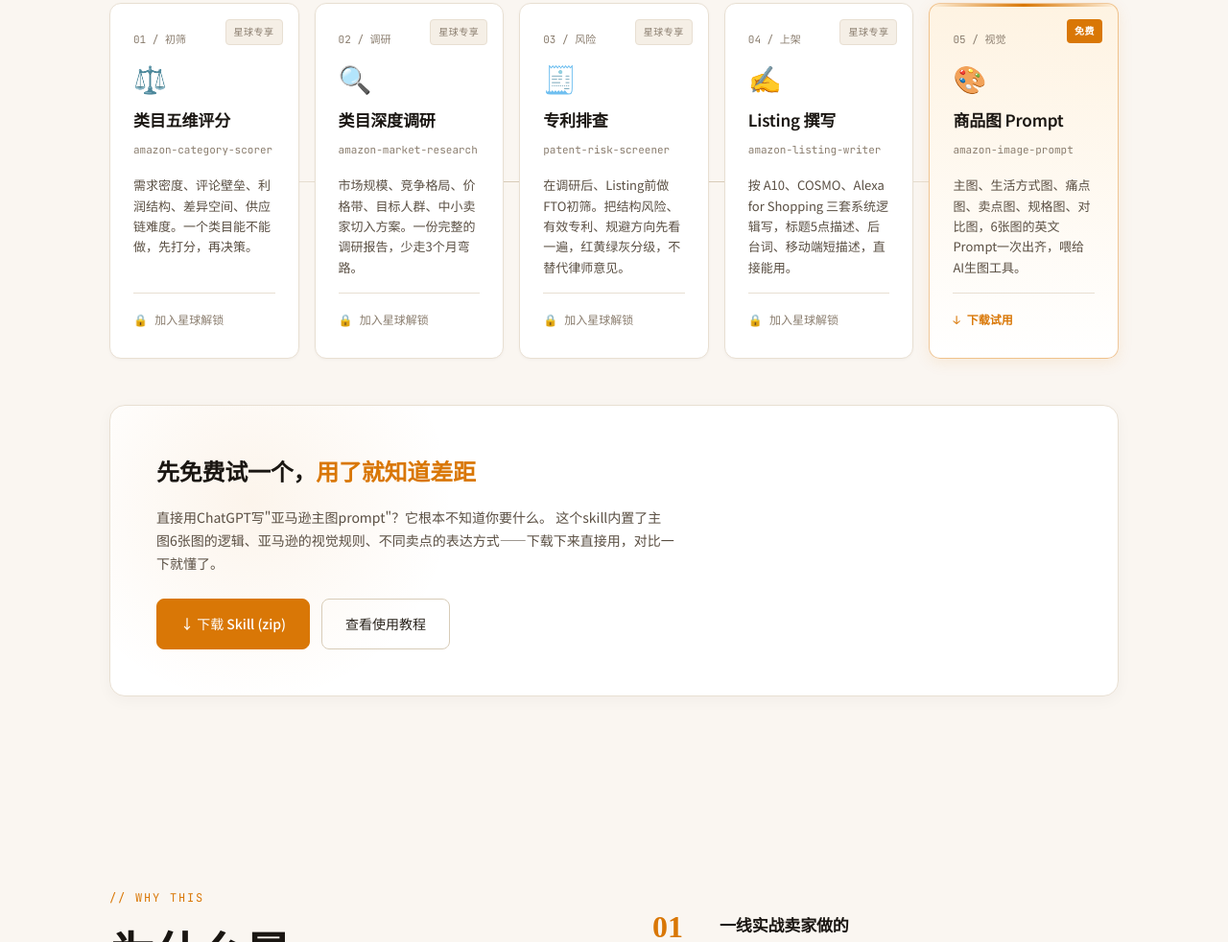
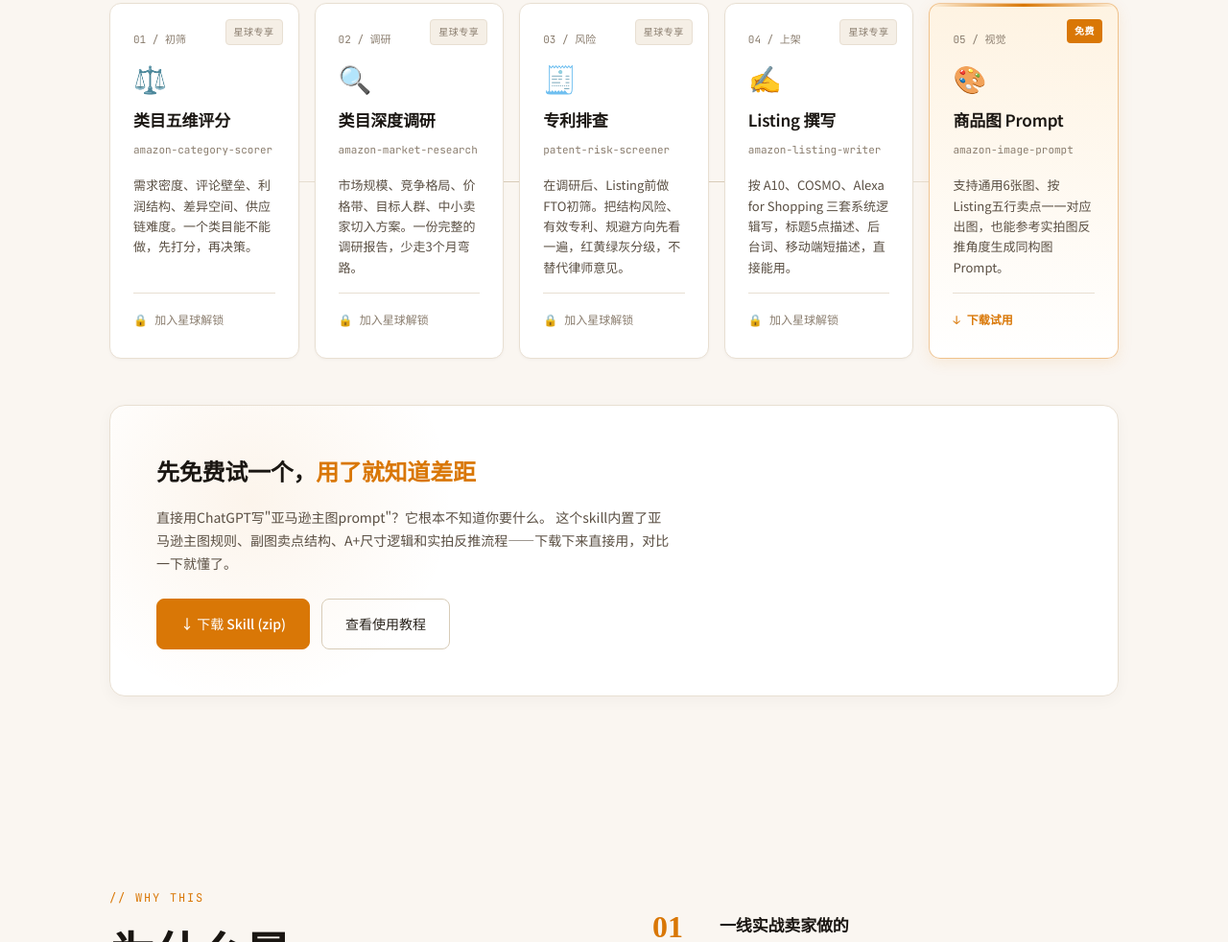
Before and after one commit to DenHU2026/amazon-ai-workflow-public, a plain HTML site: page index.html in a window 1280 px wide. Shown: the part 1289-2271 px from the top of the page at 96% size. Drawn offline with Linux system fonts and the light colour scheme.

Commit message:
v3.6
Update public image prompt skill to v3.6

```diff
--- a/index.html
+++ b/index.html
@@ -836,7 +836,7 @@ var _hmt = _hmt || [];
         <div class="skill-name">商品图 Prompt</div>
         <div class="skill-name-en">amazon-image-prompt</div>
         <p class="skill-desc">
-          主图、生活方式图、痛点图、卖点图、规格图、对比图，6张图的英文Prompt一次出齐，喂给AI生图工具。
+          支持通用6张图、按Listing五行卖点一一对应出图，也能参考实拍图反推角度生成同构图Prompt。
         </p>
         <div class="skill-action">
           <a href="amazon-image-prompt-v3.zip" download class="skill-link">
@@ -851,7 +851,7 @@ var _hmt = _hmt || [];
         <h3>先免费试一个，<span class="accent">用了就知道差距</span></h3>
         <p>
           直接用ChatGPT写"亚马逊主图prompt"？它根本不知道你要什么。
-          这个skill内置了主图6张图的逻辑、亚马逊的视觉规则、不同卖点的表达方式——下载下来直接用，对比一下就懂了。
+          这个skill内置了亚马逊主图规则、副图卖点结构、A+尺寸逻辑和实拍反推流程——下载下来直接用，对比一下就懂了。
         </p>
         <div class="free-actions">
           <a href="amazon-image-prompt-v3.zip" download class="btn btn-primary">
```
Also changed, not shown: 3 other files.
